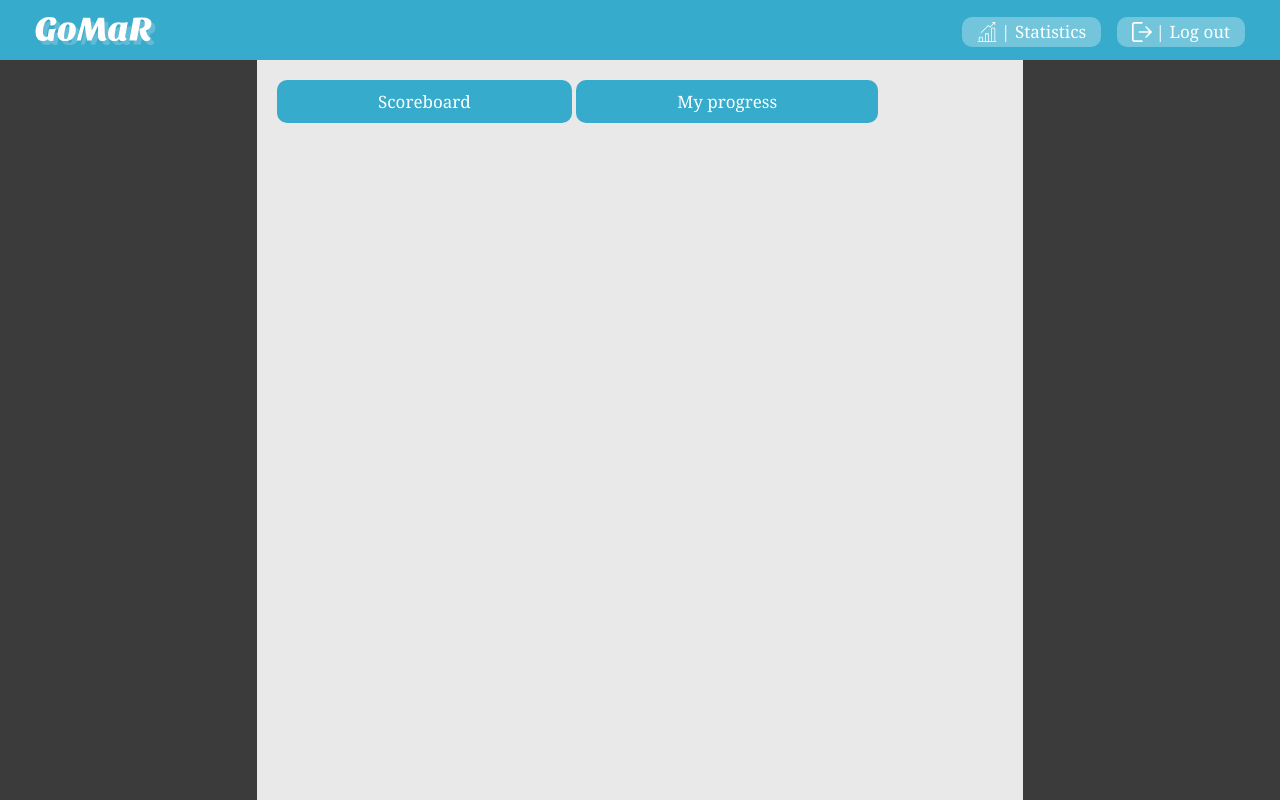
After one commit to AsanduluiIlinca/GoMaR, a PHP site: page /html/statistics.html in a window 1280 px wide. The commit adds this page. Run offline with PHP 8.4, Linux system fonts and the light colour scheme.

Commit message:
Add a statistics page and change the navbar from category page

```diff
--- a/css/styles.css
+++ b/css/styles.css
@@ -312,6 +312,21 @@ body {
   max-width: 170px;
   overflow: hidden;
 }
+.central-container .b {
+  background-color: #36ABCB;
+  text-align: center;
+  color: white;
+  font-family: Cambria;
+  display: inline-block;
+  cursor: pointer;
+  position: relative;
+  padding: 10px 101px;
+  margin-top: 20px;
+  font-size: 17px;
+  border-radius: 10px;
+  max-width: 170px;
+  overflow: hidden;
+}
 .scrollable {
   overflow-y: scroll;
   scrollbar-width: none;
--- /dev/null
+++ b/html/statistics.html
@@ -0,0 +1,36 @@
+<!doctype html>
+
+<html lang="en">
+
+<head>
+    <meta charset="utf-8">
+    <title>GoMaR</title>
+    <link rel="stylesheet" href="../css/styles.css">
+    <meta name="viewport" content="width=device-width, initial-scale=1, minimum-scale=1"/>
+</head>
+
+<body>
+    <div class="navbar">
+        <div class="container">
+            <img alt="GoMar Logo" src="../resources/logo.svg" class="logo">
+            <div class="right-section">
+                <div class="btn" onclick="window.location.href = 'statistics.html';">
+                    <img alt="GoMar Statistics" src="../resources/statistics-icon.svg" class="icon">
+                    <div class="btn-label">| Statistics</div>
+                </div>
+                <div class="btn" onclick="window.location.href = 'home.html';">
+                    <img alt="GoMar Logout" src="../resources/logout-icon.svg" class="icon">
+                    <div class="btn-label">| Log out</div>
+                </div>
+            </div>
+        </div>
+    </div>
+    <div class="container">
+        <div class="central-container scrollable">
+            <span class="b" onclick="window.location.href = 'statistics.html';">Scoreboard</span>
+            <span class="b" onclick="window.location.href = 'statistics.html';">My progress</span>
+        </div>
+    </div>
+</body>
+
+</html>
--- a/less/styles.less
+++ b/less/styles.less
@@ -162,6 +162,22 @@ body {
         overflow        : hidden;
     }
 
+    .b {
+        background-color: @nav-bar-color;
+        text-align      : center;
+        color           : white;
+        font-family     : Cambria;
+        display         : inline-block;
+        cursor          : pointer;
+        position        : relative;
+        padding         : 10px 101px;
+        margin-top      : 20px;
+        font-size       : 17px;
+        border-radius   : 10px;
+        max-width       : 170px;
+        overflow        : hidden;
+    }
+
 
 }
 
```
Also changed, not shown: html/category.html (+6 -6 lines).
